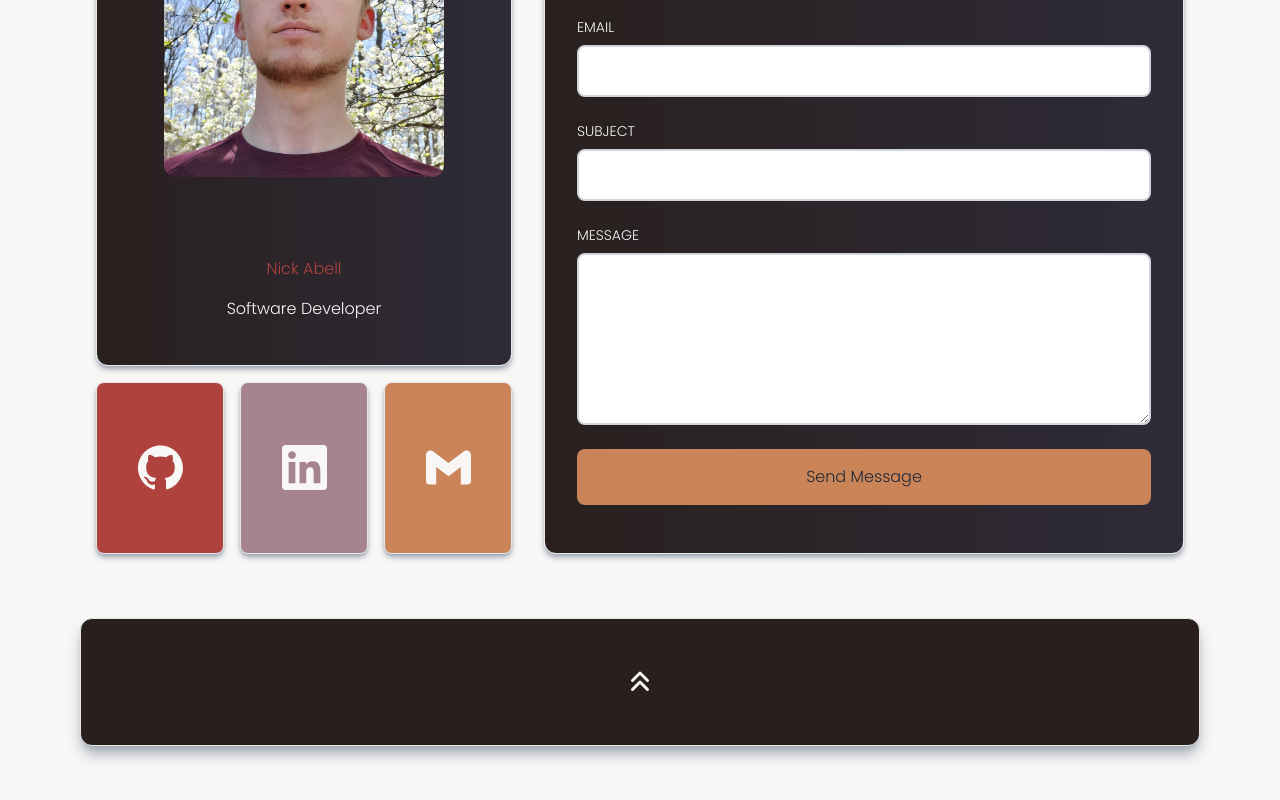
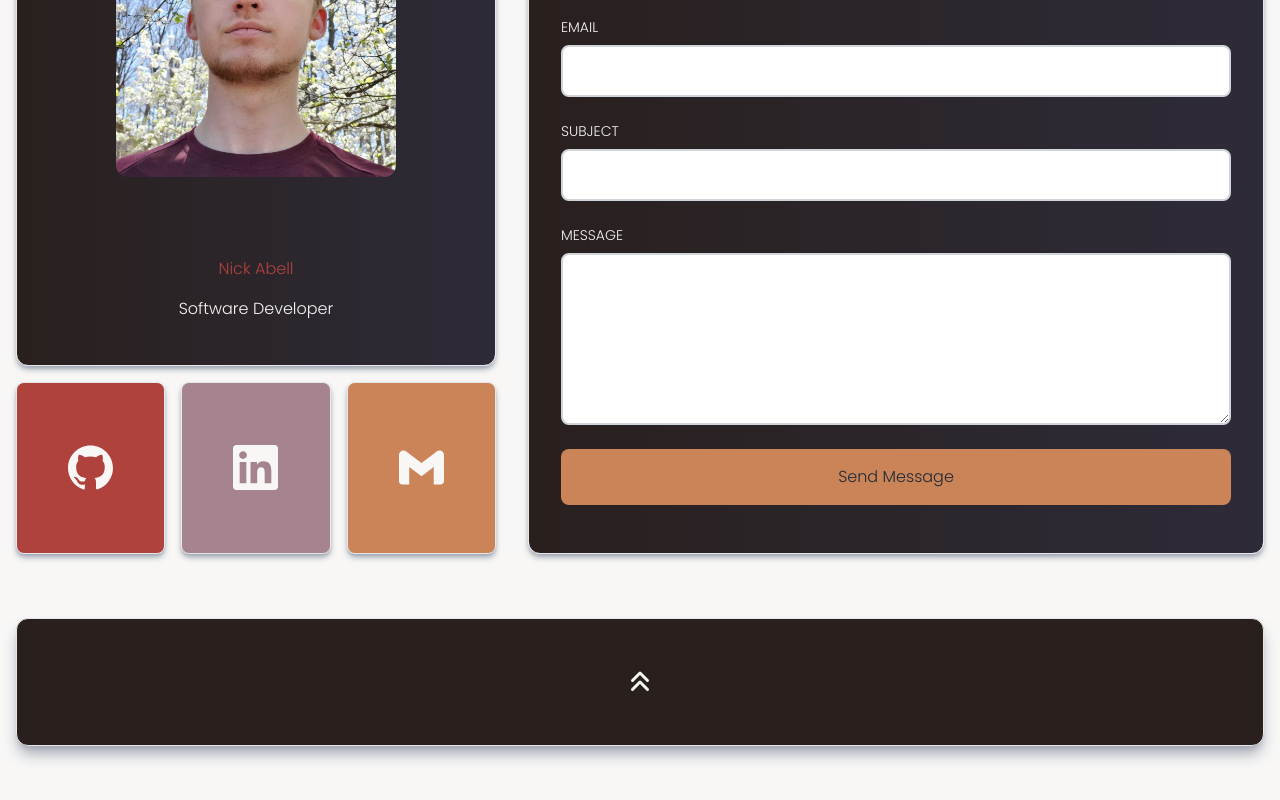
Before and after one commit to Nicholas-Abell/portfolio_V3, a Next.js app: page / in a window 1280 px wide. Shown: the part 7689-8489 px from the top of the page. Built offline with nearby package versions, Linux system fonts and the light colour scheme.

Commit message:
style: button padding

```diff
--- a/components/contact/Contact.tsx
+++ b/components/contact/Contact.tsx
@@ -18,7 +18,7 @@
   return (
     <div
       id="contact"
-      className="w-full min-h-screen flex flex-col justify-center items-center gap-12 px-2.5 xl:px-20 py-24"
+      className="w-full min-h-screen flex flex-col justify-center items-center gap-12 py-24"
     >
       <FramerMotionWrapper variant="fromLeft">
         <div className="pb-8 text-center ">
@@ -173,6 +173,7 @@
           </div>
         </div>
       </FramerMotionWrapper>
+      <div className="w-full px-4">
         <motion.button
           whileHover={{ y: "-5%" }}
           whileTap={{ scale: 0.9 }}
@@ -182,6 +183,7 @@
           <HiChevronDoubleUp size={30} className="m-auto" />
         </motion.button>
       </div>
+    </div>
   );
 };
 
```
Lines whose indentation alone changed are shown as unchanged.
